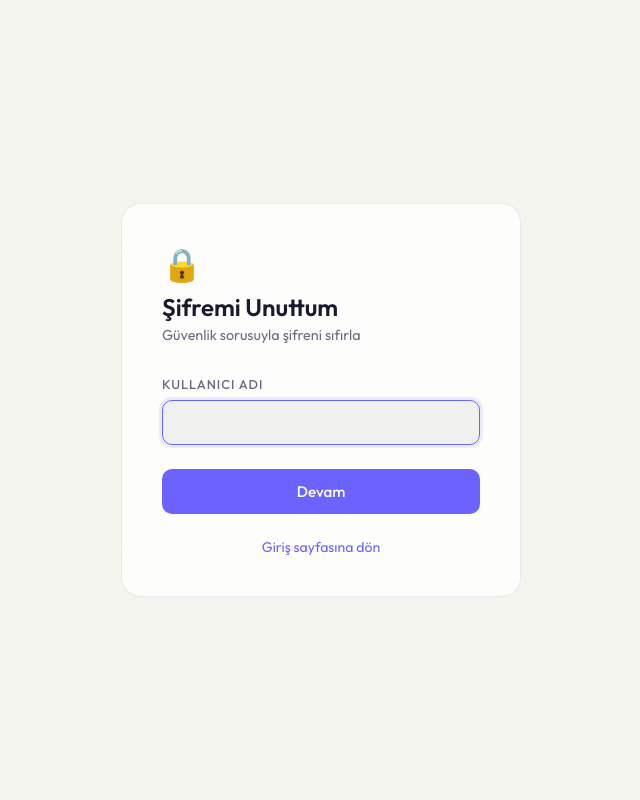
After one commit to I-Twirn-I/dashboard, a Flask app: page /forgot-password in a window 1280 px wide. The commit adds this page. Shown: the whole page, without its empty margins (319-959 px from the left). Run offline with Flask 3, Linux system fonts and the light colour scheme; some libraries are stand-ins or nearby versions.

Commit message:
feat: forgot password via security question
Co-Authored-By: Claude Sonnet 4.6 <noreply@anthropic.com>

```diff
--- a/app.py
+++ b/app.py
@@ -146,10 +146,25 @@ def init_db():
                 password_hash         TEXT NOT NULL,
                 data                  TEXT NOT NULL DEFAULT '{{}}',
                 spotify_access_token  TEXT DEFAULT '',
-                spotify_refresh_token TEXT DEFAULT ''
+                spotify_refresh_token TEXT DEFAULT '',
+                security_question     TEXT DEFAULT '',
+                security_answer_hash  TEXT DEFAULT ''
             )
         ''')
         db.commit()
+        # Mevcut veritabanına sütun ekle (migration)
+        for col, typedef in [
+            ('security_question',    "TEXT DEFAULT ''"),
+            ('security_answer_hash', "TEXT DEFAULT ''"),
+        ]:
+            try:
+                if USE_PG:
+                    db.execute(f'ALTER TABLE users ADD COLUMN IF NOT EXISTS {col} {typedef}')
+                else:
+                    db.execute(f'ALTER TABLE users ADD COLUMN {col} {typedef}')
+                db.commit()
+            except Exception:
+                pass
 
 
 # ── Flask-Login ────────────────────────────────────────────────────────────────
@@ -287,17 +302,22 @@ def register():
         username = request.form.get('username', '').strip()
         email    = request.form.get('email', '').strip()
         password = request.form.get('password', '')
+        sec_q    = request.form.get('security_question', '').strip()
+        sec_a    = request.form.get('security_answer', '').strip().lower()
         if len(username) < 3:
             error = 'Kullanıcı adı en az 3 karakter olmalı.'
         elif len(password) < 6:
             error = 'Şifre en az 6 karakter olmalı.'
+        elif not sec_q or not sec_a:
+            error = 'Güvenlik sorusu ve cevabı zorunludur.'
         else:
             try:
                 with Db() as db:
                     db.execute(
-                        'INSERT INTO users (username, email, password_hash, data) VALUES (?, ?, ?, ?)',
+                        'INSERT INTO users (username, email, password_hash, data, security_question, security_answer_hash) VALUES (?, ?, ?, ?, ?, ?)',
                         (username, email, generate_password_hash(password),
-                         json.dumps(DEFAULT_DATA, ensure_ascii=False))
+                         json.dumps(DEFAULT_DATA, ensure_ascii=False),
+                         sec_q, generate_password_hash(sec_a))
                     )
                     db.commit()
                 return redirect(url_for('login') + '?registered=1')
@@ -311,6 +331,59 @@ def register():
 def logout():
     logout_user()
     return redirect(url_for('login'))
+
+
+@app.route('/forgot-password', methods=['GET', 'POST'])
+def forgot_password():
+    if current_user.is_authenticated:
+        return redirect(url_for('index'))
+    error = None
+    success = None
+    question = None
+    username = None
+
+    if request.method == 'POST':
+        step = request.form.get('step', '1')
+        username = request.form.get('username', '').strip()
+
+        if step == '1':
+            with Db() as db:
+                row = db.execute('SELECT security_question FROM users WHERE username = ?', (username,)).fetchone()
+            if not row:
+                error = 'Kullanıcı bulunamadı.'
+                username = None
+            elif not row['security_question']:
+                error = 'Bu hesap için güvenlik sorusu tanımlanmamış.'
+                username = None
+            else:
+                question = row['security_question']
+
+        elif step == '2':
+            answer   = request.form.get('answer', '').strip().lower()
+            new_pw   = request.form.get('new_password', '')
+            confirm  = request.form.get('confirm_password', '')
+            with Db() as db:
+                row = db.execute('SELECT security_question, security_answer_hash FROM users WHERE username = ?', (username,)).fetchone()
+            if not row:
+                error = 'Kullanıcı bulunamadı.'
+            elif len(new_pw) < 6:
+                error = 'Yeni şifre en az 6 karakter olmalı.'
+                question = row['security_question']
+            elif new_pw != confirm:
+                error = 'Şifreler eşleşmiyor.'
+                question = row['security_question']
+            elif not row['security_answer_hash'] or not check_password_hash(row['security_answer_hash'], answer):
+                error = 'Güvenlik sorusu cevabı yanlış.'
+                question = row['security_question']
+            else:
+                with Db() as db:
+                    db.execute('UPDATE users SET password_hash = ? WHERE username = ?',
+                               (generate_password_hash(new_pw), username))
+                    db.commit()
+                success = 'Şifre başarıyla sıfırlandı.'
+                username = None
+
+    return render_template('forgot_password.html', question=question, username=username, error=error, success=success)
 
 
 @app.route('/change-password', methods=['GET', 'POST'])
--- /dev/null
+++ b/templates/forgot_password.html
@@ -0,0 +1,149 @@
+<!DOCTYPE html>
+<html lang="tr">
+<head>
+    <meta charset="UTF-8">
+    <meta name="viewport" content="width=device-width, initial-scale=1.0">
+    <title>Şifremi Unuttum — Dashboard</title>
+    <link href="https://fonts.googleapis.com/css2?family=Outfit:wght@300;400;500;600;700&display=swap" rel="stylesheet">
+    <script>
+        const t = localStorage.getItem('dashboard_theme') ||
+            (window.matchMedia('(prefers-color-scheme: light)').matches ? 'light' : 'dark');
+        document.documentElement.setAttribute('data-theme', t);
+    </script>
+    <style>
+        * { margin: 0; padding: 0; box-sizing: border-box; }
+
+        :root {
+            --bg: #0a0a0f; --card: rgba(255,255,255,0.04); --border: rgba(255,255,255,0.08);
+            --input-bg: rgba(255,255,255,0.06); --text: #e8e8ed; --text-muted: #7a7a8a;
+            --accent: #6c63ff; --accent-soft: rgba(108,99,255,0.15); --accent-glow: rgba(108,99,255,0.3);
+            --danger: #f87171; --danger-soft: rgba(248,113,113,0.1);
+            --success: #34d399; --success-soft: rgba(52,211,153,0.1);
+        }
+        [data-theme="light"] {
+            --bg: #f5f5f0; --card: rgba(255,255,255,0.8); --border: rgba(0,0,0,0.08);
+            --input-bg: rgba(0,0,0,0.05); --text: #1a1a2e; --text-muted: #6b6b80;
+            --accent: #6c63ff; --accent-soft: rgba(108,99,255,0.12); --accent-glow: rgba(108,99,255,0.2);
+            --danger: #dc2626; --danger-soft: rgba(220,38,38,0.08);
+            --success: #059669; --success-soft: rgba(5,150,105,0.1);
+        }
+
+        body { font-family: 'Outfit', sans-serif; background: var(--bg); color: var(--text); min-height: 100vh; display: flex; align-items: center; justify-content: center; }
+
+        .card { background: var(--card); border: 1px solid var(--border); border-radius: 20px; padding: 40px; width: 100%; max-width: 400px; backdrop-filter: blur(20px); position: relative; z-index: 1; }
+
+        .logo { font-size: 2rem; margin-bottom: 8px; }
+        h1 { font-size: 1.5rem; font-weight: 600; margin-bottom: 4px; }
+        .subtitle { color: var(--text-muted); font-size: 0.9rem; margin-bottom: 32px; }
+        .form-group { margin-bottom: 16px; }
+
+        label { display: block; font-size: 0.8rem; font-weight: 500; color: var(--text-muted); text-transform: uppercase; letter-spacing: 1px; margin-bottom: 8px; }
+
+        input {
+            width: 100%; background: var(--input-bg); border: 1px solid var(--border);
+            border-radius: 10px; padding: 12px 16px; color: var(--text);
+            font-family: 'Outfit', sans-serif; font-size: 0.95rem; outline: none;
+            transition: border-color 0.2s, box-shadow 0.2s;
+        }
+        input:focus { border-color: var(--accent); box-shadow: 0 0 0 3px var(--accent-soft); }
+
+        .question-box {
+            background: var(--input-bg); border: 1px solid var(--border);
+            border-radius: 10px; padding: 12px 16px;
+            font-size: 0.9rem; color: var(--text); margin-bottom: 4px;
+        }
+
+        .alert { padding: 12px 16px; border-radius: 10px; font-size: 0.88rem; margin-bottom: 20px; }
+        .alert-error { background: var(--danger-soft); border: 1px solid rgba(248,113,113,0.2); color: var(--danger); }
+        .alert-success { background: var(--success-soft); border: 1px solid rgba(52,211,153,0.2); color: var(--success); }
+
+        .btn { width: 100%; padding: 13px; background: var(--accent); color: #fff; border: none; border-radius: 10px; font-family: 'Outfit', sans-serif; font-size: 0.95rem; font-weight: 500; cursor: pointer; margin-top: 8px; transition: opacity 0.2s, box-shadow 0.2s; }
+        .btn:hover { opacity: 0.9; box-shadow: 0 4px 20px var(--accent-glow); }
+
+        .pw-wrapper { position: relative; }
+        .pw-wrapper input { padding-right: 44px; }
+        .pw-toggle { position: absolute; right: 10px; top: 50%; transform: translateY(-50%); background: none; border: none; cursor: pointer; color: var(--text-muted); font-size: 1rem; padding: 4px 6px; border-radius: 6px; transition: color 0.2s; width: auto; margin: 0; }
+        .pw-toggle:hover { color: var(--text); opacity: 1; box-shadow: none; transform: translateY(-50%); }
+
+        .footer { text-align: center; margin-top: 24px; font-size: 0.88rem; color: var(--text-muted); }
+        .footer a { color: var(--accent); text-decoration: none; }
+        .footer a:hover { text-decoration: underline; }
+
+        .bg-orbs { position: fixed; inset: 0; pointer-events: none; z-index: 0; overflow: hidden; }
+        .bg-orbs::before, .bg-orbs::after { content: ''; position: absolute; border-radius: 50%; filter: blur(90px); }
+        .bg-orbs::before { width: 500px; height: 500px; background: var(--accent); opacity: .035; top: -160px; left: -140px; animation: orbDrift 22s ease-in-out infinite alternate; }
+        .bg-orbs::after  { width: 380px; height: 380px; background: var(--success); opacity: .03; bottom: -120px; right: -100px; animation: orbDrift 18s ease-in-out 9s infinite alternate-reverse; }
+        [data-theme="light"] .bg-orbs { display: none; }
+        @keyframes orbDrift { 0% { transform: translate(0,0); } 100% { transform: translate(50px,35px); } }
+    </style>
+</head>
+<body>
+    <div class="bg-orbs" aria-hidden="true"></div>
+    <div class="card">
+        <div class="logo">🔒</div>
+        <h1>Şifremi Unuttum</h1>
+        <p class="subtitle">Güvenlik sorusuyla şifreni sıfırla</p>
+
+        {% if error %}
+        <div class="alert alert-error">{{ error }}</div>
+        {% endif %}
+
+        {% if success %}
+        <div class="alert alert-success">{{ success }} <a href="/login">Giriş yap</a></div>
+        {% endif %}
+
+        {% if not success %}
+            {% if not question %}
+            <!-- Adım 1: Kullanıcı adı -->
+            <form method="POST">
+                <input type="hidden" name="step" value="1">
+                <div class="form-group">
+                    <label>Kullanıcı Adı</label>
+                    <input type="text" name="username" autocomplete="username" required autofocus>
+                </div>
+                <button type="submit" class="btn">Devam</button>
+            </form>
+            {% else %}
+            <!-- Adım 2: Güvenlik sorusu + yeni şifre -->
+            <form method="POST">
+                <input type="hidden" name="step" value="2">
+                <input type="hidden" name="username" value="{{ username }}">
+                <div class="form-group">
+                    <label>Güvenlik Sorusu</label>
+                    <div class="question-box">{{ question }}</div>
+                </div>
+                <div class="form-group">
+                    <label>Cevabınız</label>
+                    <input type="text" name="answer" autocomplete="off" required autofocus>
+                </div>
+                <div class="form-group">
+                    <label>Yeni Şifre</label>
+                    <div class="pw-wrapper">
+                        <input type="password" name="new_password" id="pw-new" autocomplete="new-password" required>
+                        <button type="button" class="pw-toggle" onclick="togglePw('pw-new')" tabindex="-1">👁</button>
+                    </div>
+                </div>
+                <div class="form-group">
+                    <label>Yeni Şifre (Tekrar)</label>
+                    <div class="pw-wrapper">
+                        <input type="password" name="confirm_password" id="pw-confirm" autocomplete="new-password" required>
+                        <button type="button" class="pw-toggle" onclick="togglePw('pw-confirm')" tabindex="-1">👁</button>
+                    </div>
+                </div>
+                <button type="submit" class="btn">Şifreyi Sıfırla</button>
+            </form>
+            {% endif %}
+        {% endif %}
+
+        <div class="footer">
+            <a href="/login">Giriş sayfasına dön</a>
+        </div>
+    </div>
+    <script>
+        function togglePw(id) {
+            const inp = document.getElementById(id);
+            inp.type = inp.type === 'password' ? 'text' : 'password';
+        }
+    </script>
+</body>
+</html>
--- a/templates/login.html
+++ b/templates/login.html
@@ -225,6 +225,7 @@
 
         <div class="footer">
             Hesabın yok mu? <a href="/register">Kayıt ol</a>
+            &nbsp;·&nbsp; <a href="/forgot-password">Şifremi unuttum</a>
         </div>
     </div>
     <script>
```
Also changed, not shown: templates/register.html (+16 -0 lines).
